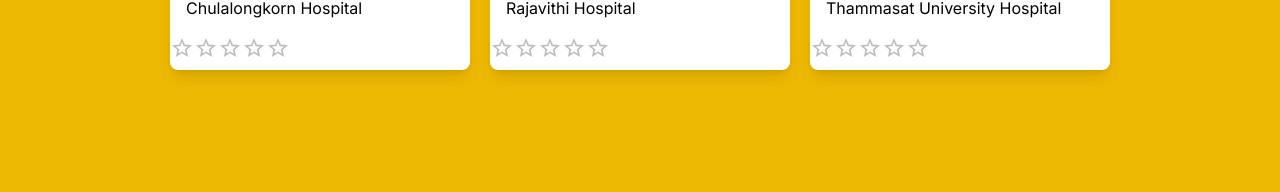
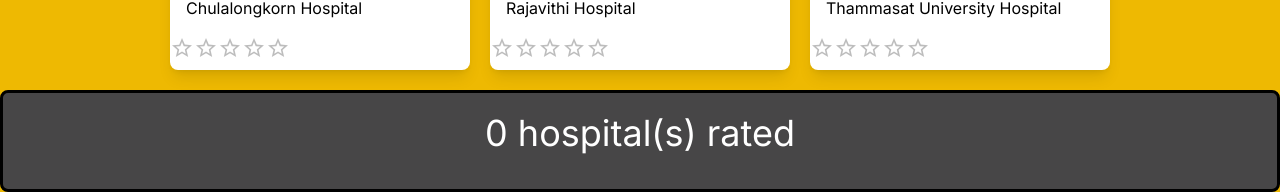
Before and after one commit to phumipatc/SW-DEV-PRAC-II-vaccine-book-app, a Next.js app: page / in a window 1280 px wide. Shown: the part 1050-1242 px from the top of the page. Before the commit the page ends 1136 px from the top, so only its background shows below. Built offline with nearby package versions, Linux system fonts and the light colour scheme.

Commit message:
assignment 06

```diff
--- a/src/components/CardPanel.tsx
+++ b/src/components/CardPanel.tsx
@@ -41,12 +41,17 @@
 				passedRating={ratingList.findIndex((hospitalName)=>hospitalName=='thammasat') != -1 ? ratingMap.get('thammasat') || 0 : 0}
 				/>
 			</div>
-			<div>
+			<div className="flex flex-col justify-center items-center mt-[20px] border-[3px] border-black rounded-lg p-[20px] bg-[#474647] text-white">
 				{/* show all hospital rating here */}
+				{/* white gray bg */}
+				<p className="text-4xl">
+					{ratingList.length} hospital(s) rated
+				</p>
 				<List>
 					{ratingList.map((hospitalName, index) => {
 						return (
-							<div key={index} onClick={()=>dispatchRating({type: 'remove', hospitalName: hospitalName, rating: 0}) }>
+							// button border
+							<div className="border-[2px] p-2 bg-[#101010] hover:bg-[#FFFFFF] hover:text-black cursor-pointer" key={index} onClick={()=>dispatchRating({type: 'remove', hospitalName: hospitalName, rating: 0}) }>
 								{hospitalName} : {ratingMap.get(hospitalName)}
 							</div>
 						)
--- a/src/components/ProductCard.tsx
+++ b/src/components/ProductCard.tsx
@@ -21,7 +21,7 @@
 			<div className='p-[16px]'>
 				{header}
 			</div>
-			<Rating name="rating" value={rating} onChange={(e, newValue)=>{e.stopPropagation(); setRating(newValue || 0); onRatingChange(newValue)}}/>
+			<Rating name="rating" value={rating} onChange={(e, newValue)=>{e.stopPropagation(); setRating(newValue||0); onRatingChange(newValue||0)}}/>
 		</InteractiveCard>
 	)
 }
```
